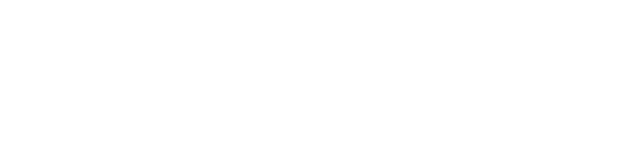
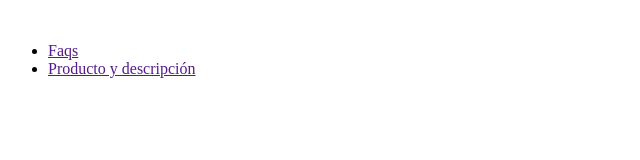
Before and after one commit to dubis78/Tienda, a plain HTML site: page index.html in a window 1280 px wide. Shown: the whole page, without its empty margins (0-640 px from the left). Drawn offline with Linux system fonts and the light colour scheme.

Commit message:
Aplicando la estructura de mi header

```diff
--- a/index.html
+++ b/index.html
@@ -13,6 +13,18 @@
                 <link rel="stylesheet" href="./css/styles.css">
     </head>
     <body>
+        <nav>
+            <a href=""><img src="" alt=""></a>
+            <ul>
+                <li>
+                    <a href="">Faqs</a>
+                </li>
+                <li>
+                    <a href="">Producto y descripción</a>
+                </li>
+            </ul>
+
+        </nav>
 
     </body>
 </html>
```
